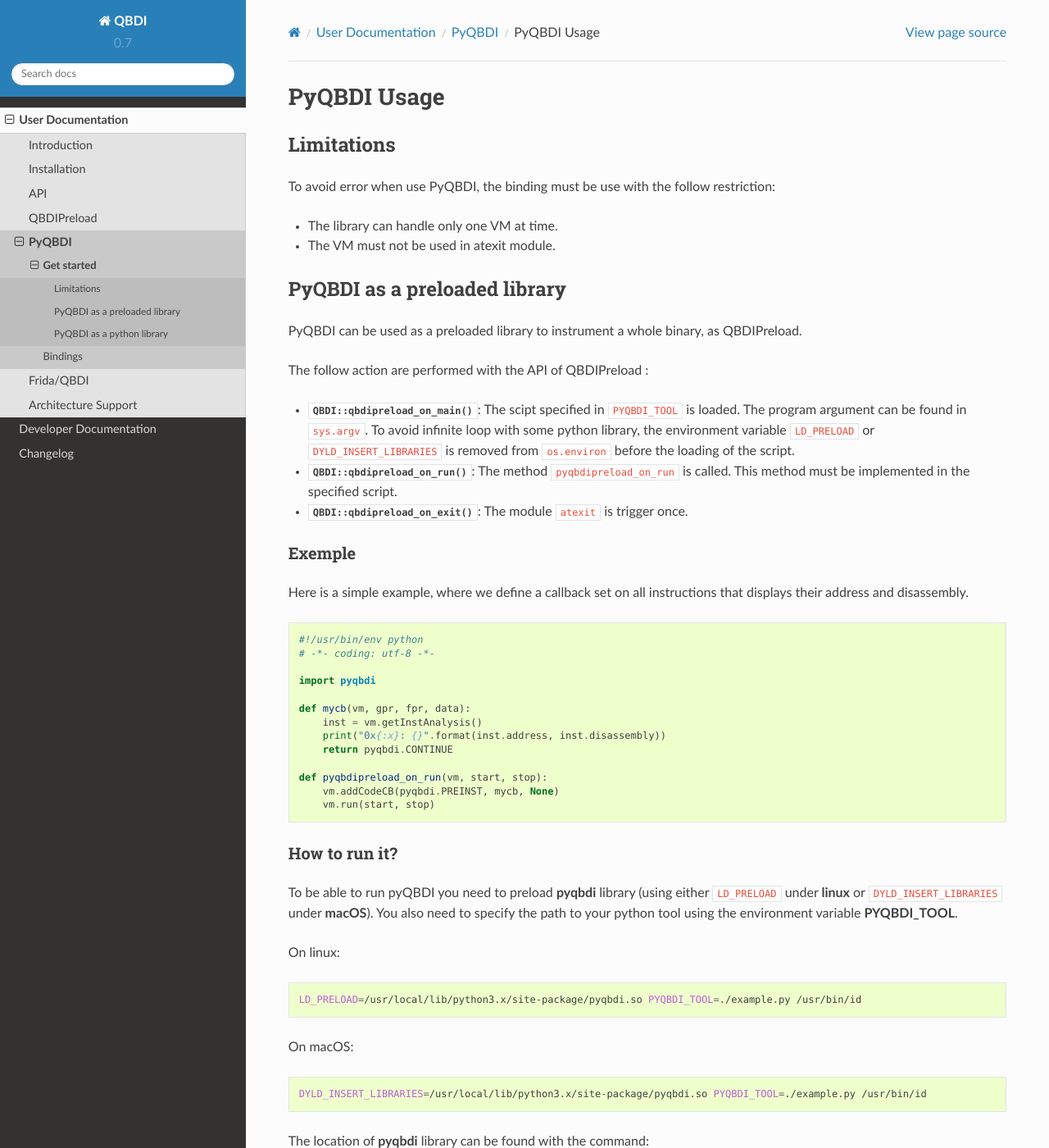
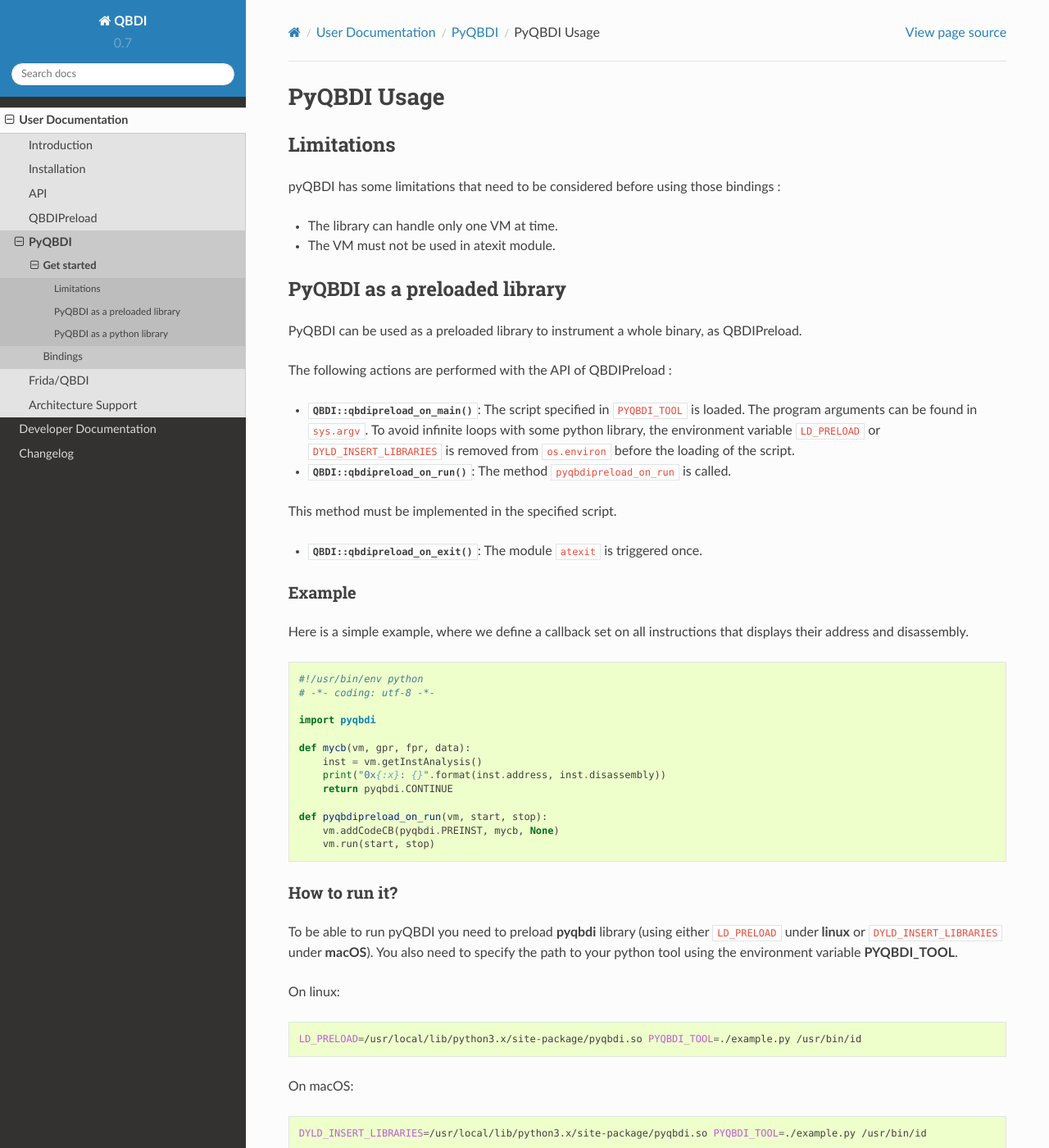
Before and after one commit to QBDI/QBDI, a Sphinx documentation site: the page built from docs/source/pyQBDI_usage.rst, in a window 1280 px wide and 1400 px high. Shown: the whole window at 82% size. Built offline with Sphinx 7.4.7 and the Read the Docs theme 2.0.0, drawn with Linux system fonts in a browser that asks for light colours; some of the changed text lies outside the part shown.

Commit message:
Fixed minor issues in documentation
Signed-off-by: Paul Hernault <phernault@quarkslab.com>

```diff
--- a/docs/source/pyQBDI_usage.rst
+++ b/docs/source/pyQBDI_usage.rst
@@ -4,7 +4,7 @@
 Limitations
 -----------
 
-To avoid error when use PyQBDI, the binding must be use with the follow restriction:
+pyQBDI has some limitations that need to be considered before using those bindings :
 
 - The library can handle only one VM at time.
 - The VM must not be used in atexit module.
@@ -14,18 +14,19 @@
 
 PyQBDI can be used as a preloaded library to instrument a whole binary, as QBDIPreload.
 
-The follow action are performed with the API of QBDIPreload :
+The following actions are performed with the API of QBDIPreload :
 
 - :cpp:func:`QBDI::qbdipreload_on_main`:
-  The scipt specified in ``PYQBDI_TOOL`` is loaded. The program argument can be found in ``sys.argv``.
-  To avoid infinite loop with some python library, the environment variable ``LD_PRELOAD`` or ``DYLD_INSERT_LIBRARIES`` is removed from ``os.environ``
+  The script specified in ``PYQBDI_TOOL`` is loaded. The program arguments can be found in ``sys.argv``.
+  To avoid infinite loops with some python library, the environment variable ``LD_PRELOAD`` or ``DYLD_INSERT_LIBRARIES`` is removed from ``os.environ``
   before the loading of the script.
 
-- :cpp:func:`QBDI::qbdipreload_on_run`: The method ``pyqbdipreload_on_run`` is called. This method must be implemented in the specified script.
+- :cpp:func:`QBDI::qbdipreload_on_run`: The method ``pyqbdipreload_on_run`` is called.
+This method must be implemented in the specified script.
 
-- :cpp:func:`QBDI::qbdipreload_on_exit`: The module ``atexit`` is trigger once.
+- :cpp:func:`QBDI::qbdipreload_on_exit`: The module ``atexit`` is triggered once.
 
-Exemple
+Example
 ~~~~~~~
 
 Here is a simple example, where we define a callback set on all instructions that displays
@@ -74,18 +75,19 @@
     python3 -c 'import pyqbdi; print(pyqbdi.__file__)'
 
 
-.. note:: We will soon provide a loader script, making the use of pyQBDI easier.
-
 
 PyQBDI as a python library
 --------------------------
 
-When PyQBDI is used as a python library, the code to instrument can be load in the process with ``ctypes`` python module.
+When PyQBDI is used as a python library, the instrumentation code can be loaded
+in the process with ``ctypes`` python module.
 
-Exemple
+Example
 ~~~~~~~
 
-This example define multiple callbacks, based on events, instructions, and mnemonic. Those are instrumenting the **sin()** native function and its result is being compared with the python result.
+This example defines multiple callbacks, based on events, instructions, and mnemonics.
+Those are instrumenting the **sin()** native function and its result is
+being compared with the python result.
 
 .. literalinclude:: ../../examples/pyqbdi/trace_sin.py
     :language: python
```
Also changed, not shown: docs/source/pyQBDI_bindings.rst (+4 -4 lines).
